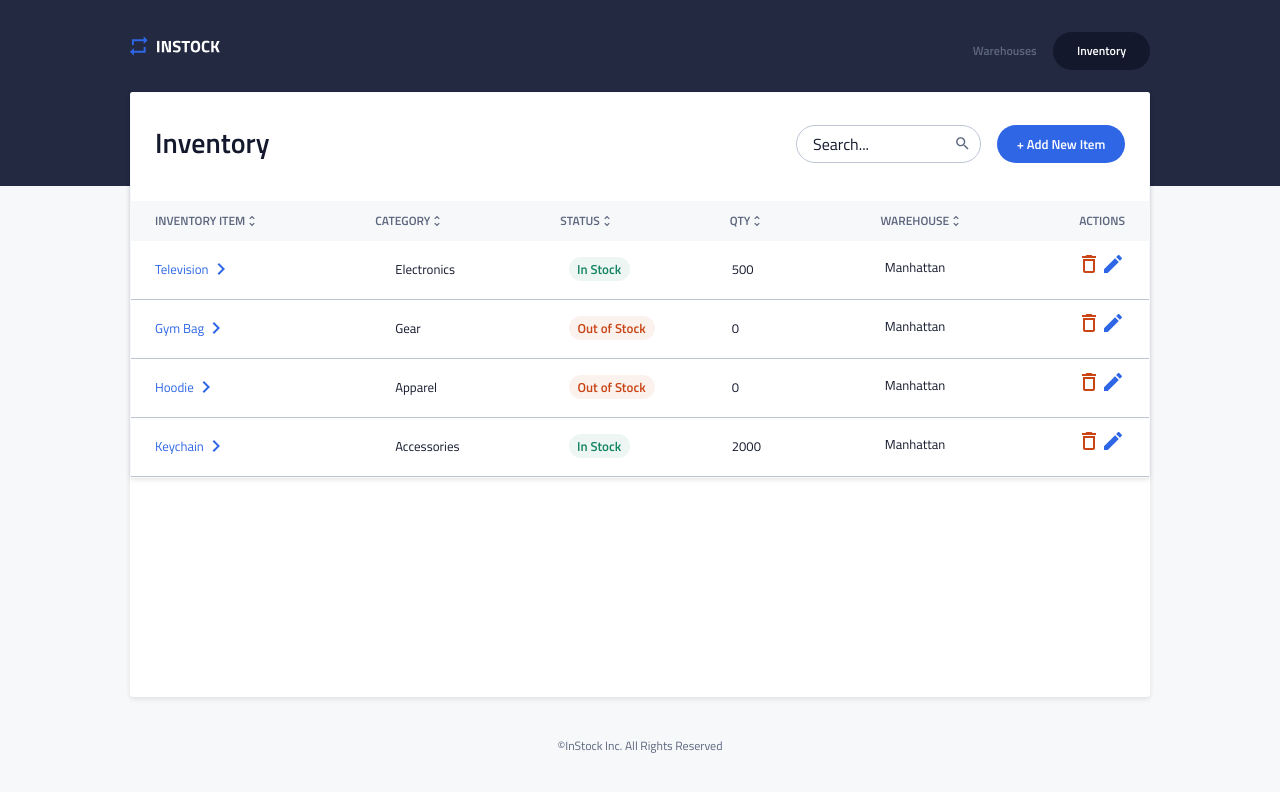
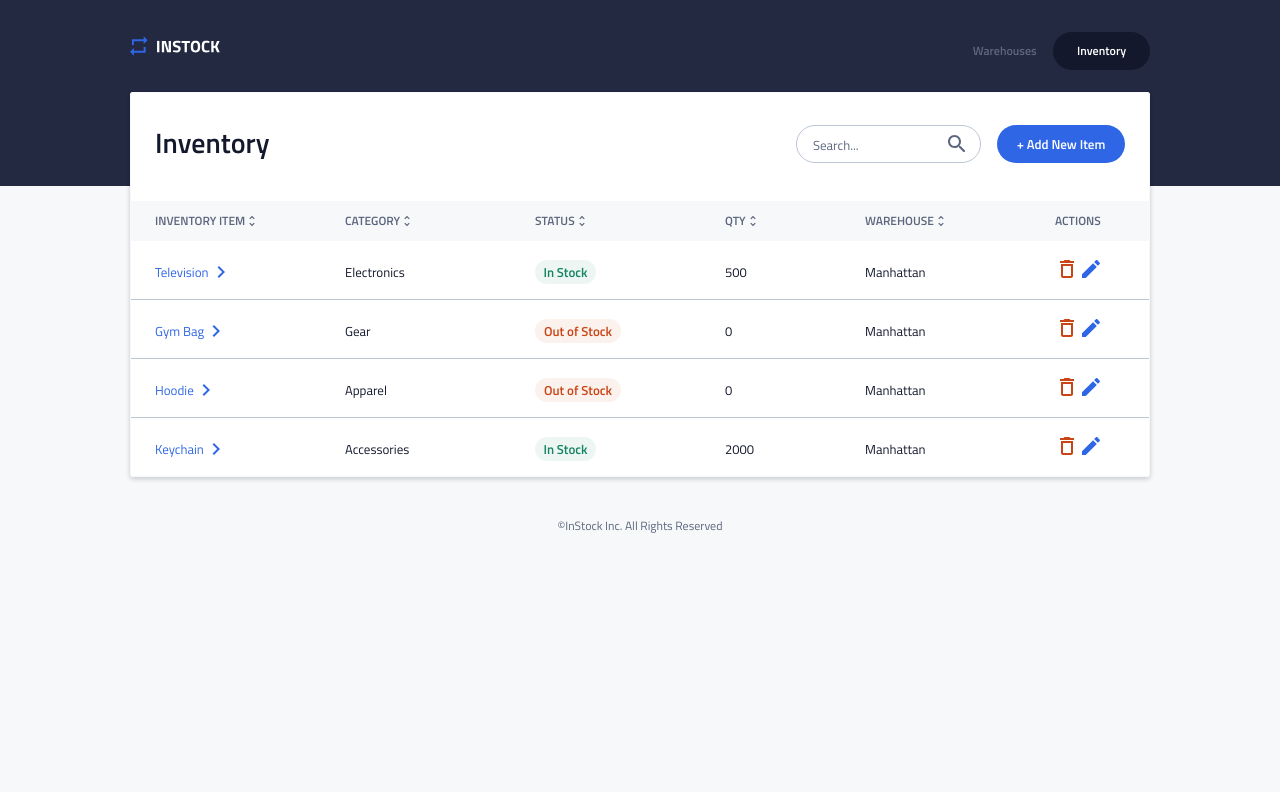
Before and after one commit to oikantik/team-two-instock, a React (Create React App) app in the folder client/: page /inventory in a window 1280 px wide. Shown: the top 792 px of the page. Built offline with nearby package versions, Linux system fonts and the light colour scheme.

Commit message:
layout changes to the inventory list

```diff
--- a/client/src/components/InventoryDetails/InventoryDetails.js
+++ b/client/src/components/InventoryDetails/InventoryDetails.js
@@ -10,28 +10,28 @@ const InventoryDetails = props => {
     return (
         <div className='inventory-details'>
             <div className='inventory-details__container'>
-                <div className='inventory-details__main'>
+                <div className='inventory-details__main inventory-details__main--item'>
                     <h3 className='inventory-details__head inventory-details__none'>INVENTORY ITEM</h3>
                     <Link to={`/inventory/${props.details.id}`} className='inventory-details__link'>{props.details.itemName}<img src={iconChevron} alt=''/></Link>
                 </div>
-                <div className='inventory-details__main'>
+                <div className='inventory-details__main  inventory-details__main--status'>
                     <h3 className='inventory-details__head inventory-details__none'>STATUS</h3>
                     <p className={props.details.status === 'In Stock' ? 'inventory-details__status inventory-details__category--status inventory-details__in-stock' : 'inventory-details__status inventory-details__category--status inventory-details__out-of-stock'}>{props.details.status}</p>
                 </div>
-                <div className='inventory-details__main inventory-details__container--category'>
+                <div className='inventory-details__main inventory-details__container--category  inventory-details__main--cat'>
                     <h3 className='inventory-details__head inventory-details__none'>CATEGORY</h3>
                     <p className='inventory-details__category inventory-details__category--cat'>{props.details.category}</p>
                 </div>
-                <div className='inventory-details__main'>
+                <div className='inventory-details__main  inventory-details__main--qty'>
                     <h3 className='inventory-details__head inventory-details__none'>QTY</h3>
                     <p className='inventory-details__category inventory-details__category--qty'>{props.details.quantity}</p>
                 </div>
                 <div className='inventory-details__mob'></div>
-                <div className='inventory-details__main inventory-details__aside'>
+                <div className='inventory-details__main inventory-details__aside  inventory-details__main--warehouse'>
                     <h3 className='inventory-details__head inventory-details__none'>WAREHOUSE</h3>
                     <p className='inventory-details__category inventory-details__category--warehouse'>{props.details.warehouseName}</p>
                 </div>
-                <div className='inventory-details__button-div-tablet '>
+                <div className='inventory-details__button-div-tablet  inventory-details__main--actions'>
                     <button className='inventory-details__button'><img src={iconDelete} alt=''/></button>
                     <Link to="/inventory/editInventory/:inventoryId"><button className='inventory-details__button'><img src={iconEdit} alt=''/></button></Link>
                 </div>
--- a/client/src/components/InventoryDetails/InventoryDetails.scss
+++ b/client/src/components/InventoryDetails/InventoryDetails.scss
@@ -8,6 +8,10 @@
 .inventory-details {
     @include tablet{
     border-bottom: 1px solid color(borders);
+
+    &:last-of-type{
+        border: none;
+    }
     }
     &__container {
         padding-left: 24px;
@@ -56,9 +60,8 @@
         width: 140px;
         height: 36px;
         @include tablet {
-            &__mob {
                 display: none;
-            }
+
         }
     }
 
@@ -66,10 +69,43 @@
         width: 140px;
         margin-bottom: 16px;
         @include tablet {
+            margin: 0;
+
+            &--item {
+
+                width: 120px;
+                order: 1;
+            }
+
+            &--status {
+
+                width: 120px;
+                order: 3;
+            }
+
+            &--cat{
+
+                width: 120px;
+                order: 2;
+            }
+
+            &--qty{
+
             width: 70px;
-        }
-        @include desktop {
-            width: 140px;
+            order: 4;
+            }
+
+            &--warehouse {
+
+                width: 120px;
+                order: 5;
+            }
+
+            &--actions{
+
+                width: 70px;
+                order: 6;
+            }
         }
     }
         &__aside {
@@ -79,6 +115,7 @@
             //align-items: flex-end;
             @include tablet {
                 // margin-left: 0;
+                width: 120px;
             }
         }
 
@@ -97,9 +134,6 @@
         color: color(interactive);
         display: flex;
         align-items: center;
-        @include tablet {
-            width: 90px;
-        }
     }
 
     &__status {
@@ -109,11 +143,6 @@
         justify-content: center;
         align-items: center;
         padding: 4px 8px;
-        @include tablet {
-            position: absolute;
-            margin-top: -12px;
-            left: 43%;
-        }
     }
 
     &__out-of-stock {
@@ -139,10 +168,7 @@
     &__button-div-tablet{
         display: none;
         @include tablet{
-            width: 100%;
             display: flex;
-            justify-content: flex-end;
-            margin-top: -60px;
             }
     }
 
@@ -161,29 +187,5 @@
         @include m-h3;
         font-weight: 400;
 
-        @include tablet {
-            position: absolute;
-            &--cat {
-                margin-top: -10px;
-                left: 26%;
-            }
-
-            &--qty {
-                margin-top: -10px;
-                left: 59%;
-            }
-
-            &--warehouse {
-                margin-top: -12px;
-                left: 71%;
-                @include desktop {
-                    left: 74%;
-                }
-            }
-
-            // &--actions {
-            //     left: 20%;
-            // }
-        }
     }
 }
--- a/client/src/pages/Inventory/Inventory.js
+++ b/client/src/pages/Inventory/Inventory.js
@@ -76,7 +76,10 @@ class MainInventory extends Component {
                     <div className='inventory__header'>
                         <h2 className='inventory__title'>Inventory</h2>
                         <div className="inventory__flex-end">
-                            <input className='inventory__search' placeholder='Search...'></input>
+
+                           <form class="inventory__search-form"><input className='inventory__search' placeholder='Search...'></input>
+                           <button className="inventory__search-icon"></button>
+                           </form>
                             <Link to="/inventory/addInventory"><button className='inventory__button'>+ Add New Item</button></Link>
                         </div>
                     </div>
@@ -84,12 +87,12 @@ class MainInventory extends Component {
 
                     {/* THIS DIV WILL BE DISPLAYED ON TABLET AND DESKTOP */}
                     <div className='inventory-tablet-head'>
-                        <p className='inventory-tablet-head__headings'>inventory item<img src={iconSort} alt='' className="inventory-tablet-head__sort"/></p>
-                        <p className='inventory-tablet-head__headings'>category<img src={iconSort} alt='sort icon' className="inventory-tablet-head__sort"/></p>
-                        <p className='inventory-tablet-head__headings'>status<img src={iconSort} alt='sort icon' className="inventory-tablet-head__sort"/></p>
-                        <p className='inventory-tablet-head__headings'>qty<img src={iconSort} alt='sort icon' className="inventory-tablet-head__sort"/></p>
-                        <p className='inventory-tablet-head__headings'>warehouse<img src={iconSort} alt='sort icon' className="inventory-tablet-head__sort"/></p>
-                        <p className='inventory-tablet-head__headings'>actions</p>
+                        <p className='inventory-tablet-head__headings inventory-tablet-head__headings--item'>inventory item<img src={iconSort} alt='' className="inventory-tablet-head__sort"/></p>
+                        <p className='inventory-tablet-head__headings inventory-tablet-head__headings--category'>category<img src={iconSort} alt='sort icon' className="inventory-tablet-head__sort"/></p>
+                        <p className='inventory-tablet-head__headings inventory-tablet-head__headings--status'>status<img src={iconSort} alt='sort icon' className="inventory-tablet-head__sort"/></p>
+                        <p className='inventory-tablet-head__headings inventory-tablet-head__headings--qty'>qty<img src={iconSort} alt='sort icon' className="inventory-tablet-head__sort"/></p>
+                        <p className='inventory-tablet-head__headings inventory-tablet-head__headings--warehouse'>warehouse<img src={iconSort} alt='sort icon' className="inventory-tablet-head__sort"/></p>
+                        <p className='inventory-tablet-head__headings inventory-tablet-head__headings--action'>actions</p>
                     </div>
 
 
--- a/client/src/pages/Inventory/Inventory.scss
+++ b/client/src/pages/Inventory/Inventory.scss
@@ -7,18 +7,6 @@
 
 // ADD ITEM FORM STYLING START---------------------------------------------
 .inventory {
-    position: relative;
-    width: 91%;
-    height: 2092px;
-    margin: 0 auto;
-    @include tablet {
-        width: 91%;
-        height: 605px;
-    }
-    @include desktop {
-        width: 1020px;
-    }
-
 
     &__div {
         width: 100%;
@@ -63,6 +51,9 @@
             justify-content: space-between;
             padding-bottom: 22px;
         }
+        // @include desktop {
+        //     padding: 2rem 2.5rem;
+        // }
     }
 
 
@@ -71,22 +62,47 @@
         margin-bottom: 1rem;
     }
 
+    &__search-form {
+        position: relative;
+    }
+
     &__search {
         height: 2.25rem;
-        width: 18.4375rem;
+        width: 100%;
         border-radius: 20px;
         padding: 0.5rem 1rem;
         border: 1px solid color(borders);
         margin-bottom: 1rem;
         outline: none;
-        background-image: url(../../assets/icons/search-24px.svg);
-        background-size: 1.093125rem;
-        background-repeat: no-repeat;
-        background-position: 95%;
+
+
+        &::placeholder {
+
+        @include m-p2;
+        color: color(table-header-text);
+        }
         @include tablet {
             height: 38px;
             width: 185px;
             margin-right: 16px;
+        }
+    }
+
+    &__search-icon {
+        background-color: transparent;
+        position: absolute;
+        top: 7px;
+        right: 16px;
+        width: 20px;
+        height: 20px;
+        outline: none;
+        border: none;
+        background-image: url(../../assets/icons/search-24px.svg);
+
+        @include tablet {
+
+        top: 7px;
+        right: 32px;
         }
     }
 
@@ -99,7 +115,7 @@
         padding: 0.5rem, 6.4375rem;
         border: 0;
         height: 2.25rem;
-        width: 18.4375rem;
+        width: 100%;
         @include tablet {
             width: 128px;
             height: 38px;
@@ -128,6 +144,30 @@
         display: flex;
         align-items: center;
         @include h4;
+
+        &--item{
+            width: 120px;
+        }
+
+        &--category{
+            width: 120px;
+        }
+
+        &--status{
+            width: 120px;
+        }
+
+        &--qty{
+            width: 70px;
+        }
+
+        &--warehouse {
+            width: 120px;
+        }
+
+        &--action{
+            width: 70px;
+        }
     }
 
     &__sort {
```
